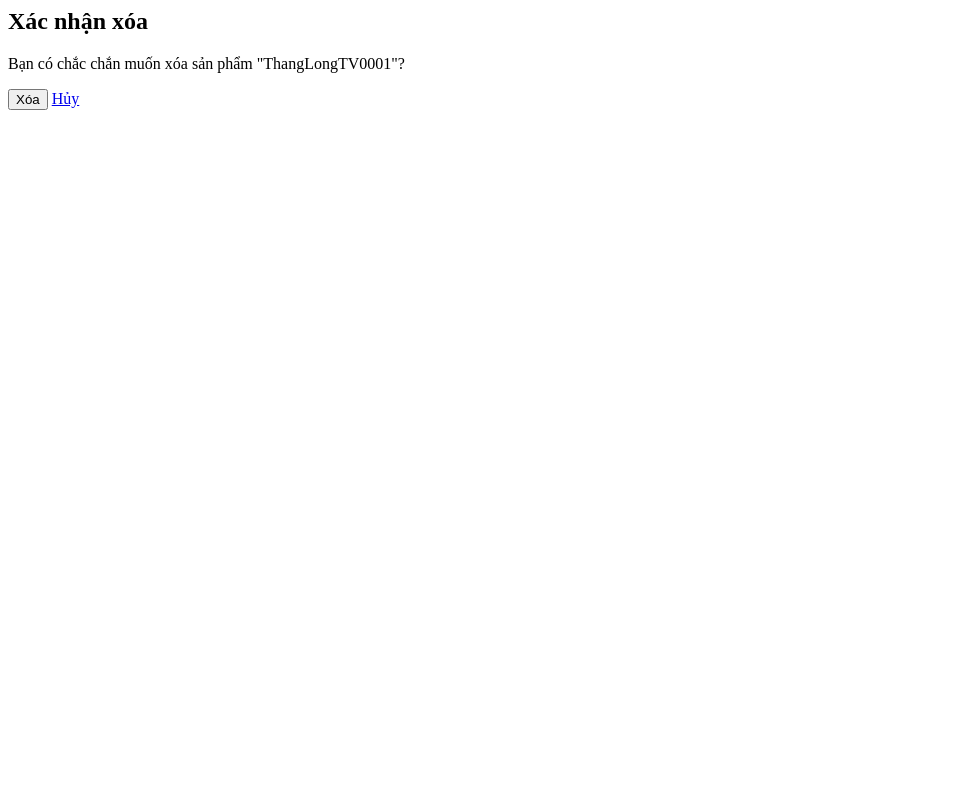
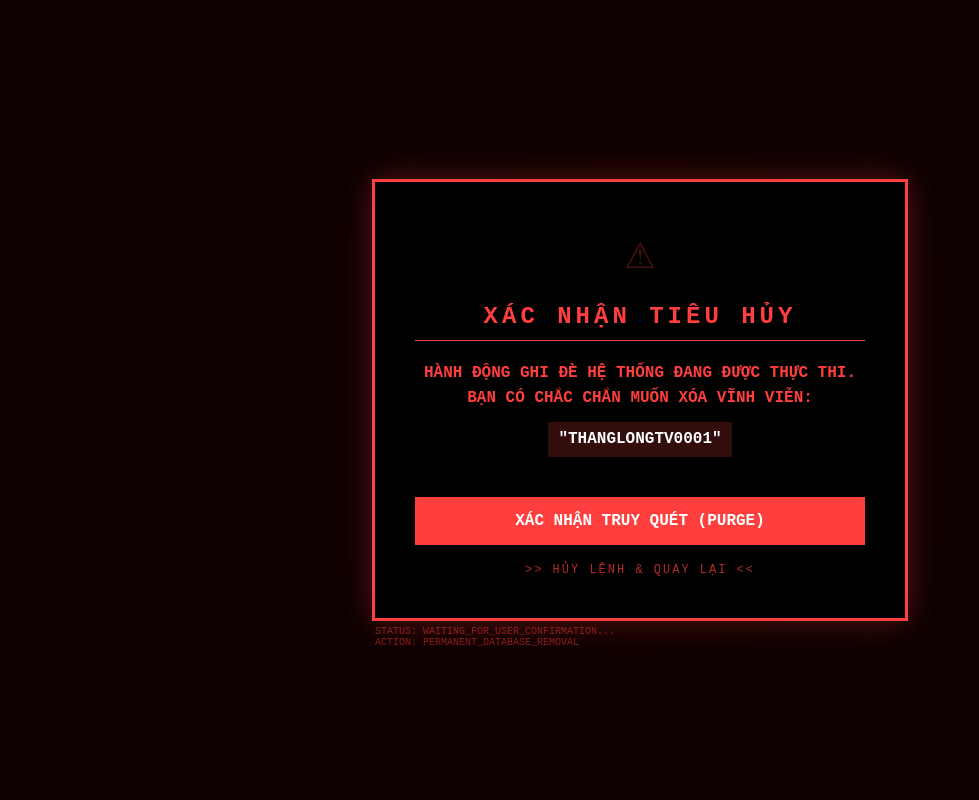
Before and after one commit to datminh-sys/bacxiu, a Django app: page /delete_product/3/ in a window 1280 px wide. Shown: the whole page, without its empty margins (0-979 px from the left). Run offline with Django 5.2, Linux system fonts and the light colour scheme; data comes from the database, SQL or seed files in the repository.

Commit message:
Redesign web

```diff
--- a/myapp/templates/delete_product.html
+++ b/myapp/templates/delete_product.html
@@ -1,9 +1,160 @@
+<!DOCTYPE html>
+<html lang="vi">
+<head>
+  <meta charset="UTF-8">
+  <meta name="viewport" content="width=device-width, initial-scale=1.0">
+  <title>WARNING: DATA TERMINATION</title>
+  <style>
+    :root {
+      --danger-color: #ff3e3e;
+      --bg-color: #0d0000;
+    }
 
+    body {
+      background-color: var(--bg-color);
+      color: var(--danger-color);
+      font-family: 'Courier New', Courier, monospace;
+      display: flex;
+      align-items: center;
+      justify-content: center;
+      height: 100vh;
+      margin: 0;
+      overflow: hidden;
+    }
 
-<h2>Xác nhận xóa</h2>
-<p>Bạn có chắc chắn muốn xóa sản phẩm "{{ product.name }}"?</p>
-<form method="post">
-  {% csrf_token %}
-  <button type="submit">Xóa</button>
-  <a href="{% url 'list_products' %}">Hủy</a>
-</form>
+    /* Hiệu ứng nhấp nháy đỏ toàn màn hình mờ */
+    body::after {
+      content: "";
+      position: absolute;
+      top: 0; left: 0; width: 100%; height: 100%;
+      background: radial-gradient(circle, rgba(255, 62, 62, 0.05) 0%, transparent 70%);
+      animation: alert-pulse 2s infinite;
+      z-index: -1;
+    }
+
+    @keyframes alert-pulse {
+      0% { opacity: 0.3; }
+      50% { opacity: 0.7; }
+      100% { opacity: 0.3; }
+    }
+
+    .delete-container {
+      width: 450px;
+      border: 3px solid var(--danger-color);
+      padding: 40px;
+      background: rgba(0, 0, 0, 0.95);
+      box-shadow: 0 0 30px rgba(255, 62, 62, 0.3);
+      text-align: center;
+      position: relative;
+    }
+
+    /* Ký hiệu cảnh báo */
+    .warning-icon {
+      font-size: 50px;
+      margin-bottom: 20px;
+      animation: blink 0.8s infinite;
+    }
+
+    h2 {
+      margin: 0 0 20px;
+      font-size: 1.5rem;
+      text-transform: uppercase;
+      letter-spacing: 4px;
+      border-bottom: 1px solid var(--danger-color);
+      padding-bottom: 10px;
+    }
+
+    p {
+      line-height: 1.6;
+      margin-bottom: 30px;
+      font-weight: bold;
+    }
+
+    .target-data {
+      color: #fff;
+      background: rgba(255, 62, 62, 0.2);
+      padding: 5px 10px;
+      display: inline-block;
+      margin: 10px 0;
+    }
+
+    button {
+      width: 100%;
+      padding: 15px;
+      background: var(--danger-color);
+      color: #fff;
+      border: none;
+      font-family: inherit;
+      font-weight: bold;
+      text-transform: uppercase;
+      cursor: pointer;
+      font-size: 16px;
+      transition: 0.3s;
+      margin-bottom: 15px;
+    }
+
+    button:hover {
+      background: #fff;
+      color: #000;
+      box-shadow: 0 0 20px #fff;
+    }
+
+    .cancel-btn {
+      display: inline-block;
+      color: var(--danger-color);
+      text-decoration: none;
+      font-size: 12px;
+      text-transform: uppercase;
+      letter-spacing: 2px;
+      opacity: 0.7;
+      transition: 0.3s;
+    }
+
+    .cancel-btn:hover {
+      opacity: 1;
+      text-decoration: underline;
+    }
+
+    @keyframes blink {
+      0%, 100% { opacity: 1; }
+      50% { opacity: 0.1; }
+    }
+
+    .system-log {
+      position: absolute;
+      bottom: -30px;
+      left: 0;
+      font-size: 10px;
+      text-align: left;
+      width: 100%;
+      color: rgba(255, 62, 62, 0.5);
+    }
+  </style>
+</head>
+<body>
+
+  <div class="delete-container">
+    <div class="warning-icon">⚠</div>
+    <h2>XÁC NHẬN TIÊU HỦY</h2>
+
+    <p>
+      HÀNH ĐỘNG GHI ĐÈ HỆ THỐNG ĐANG ĐƯỢC THỰC THI.<br>
+      BẠN CÓ CHẮC CHẮN MUỐN XÓA VĨNH VIỄN:<br>
+      <span class="target-data">"{{ product.name|upper }}"</span>
+    </p>
+
+    <form method="post">
+      {% csrf_token %}
+      <button type="submit">XÁC NHẬN TRUY QUÉT (PURGE)</button>
+    </form>
+
+    <a href="{% url 'list_products' %}" class="cancel-btn">>> HỦY LỆNH & QUAY LẠI <<</a>
+
+    <div class="system-log">
+      STATUS: WAITING_FOR_USER_CONFIRMATION... <br>
+      ACTION: PERMANENT_DATABASE_REMOVAL
+    </div>
+  </div>
+
+</body>
+</html>
```
